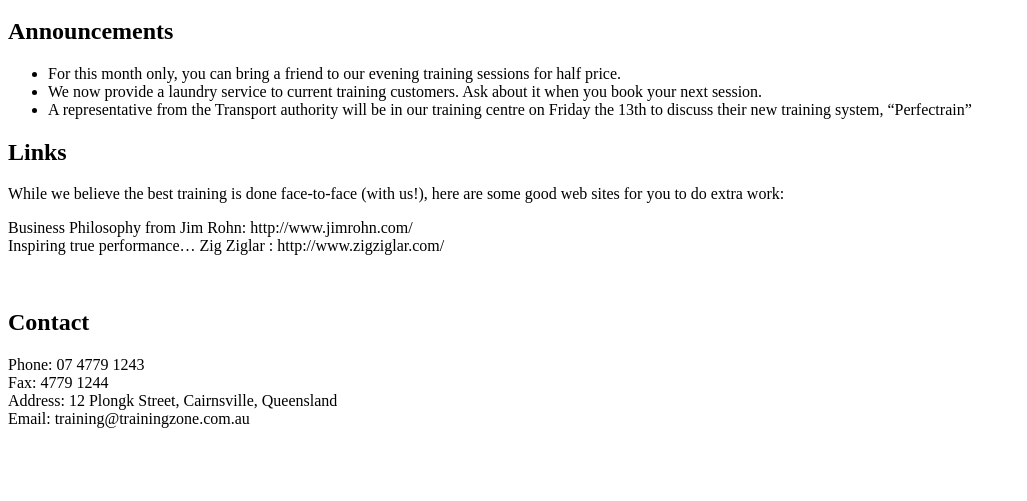
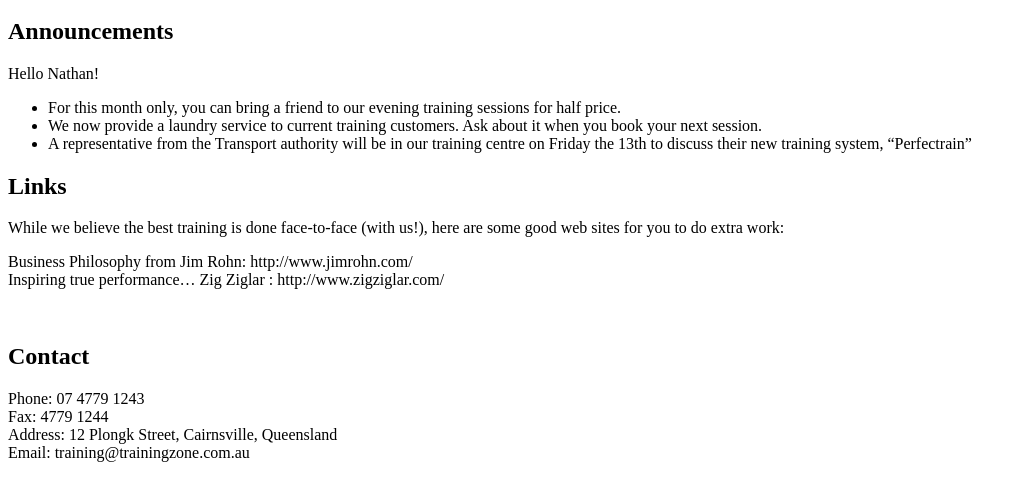
Before and after one commit to NathanMarson/TrainingZone, a plain HTML site: page index.html in a window 1280 px wide. Shown: the part 183-684 px from the top of the page, without its empty margins (0-1027 px from the left). Drawn offline with Linux system fonts and the light colour scheme.

Commit message:
I added a hello message!

```diff
--- a/index.html
+++ b/index.html
@@ -16,6 +16,7 @@
 	<a href="ourTrainers.html">Our Trainers</a>
 </nav>
 <h2>Announcements</h2>
+<p>Hello Nathan!</p>
 <ul><li>For this month only, you can bring a friend to our evening training sessions for half price.</li>
 	<li>We now provide a laundry service to current training customers. Ask about it when you book your next session.</li>
 	<li>A representative from the Transport authority will be in our training centre on Friday the 13th to discuss their new training system, “Perfectrain”</li>
```
